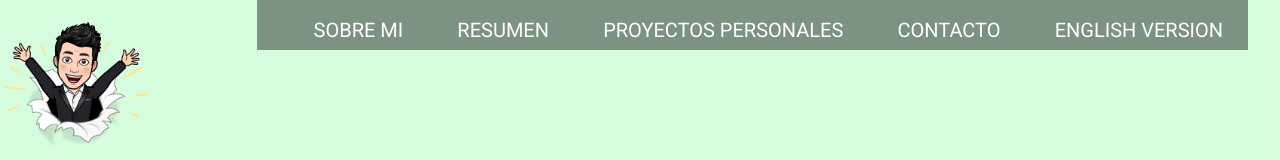
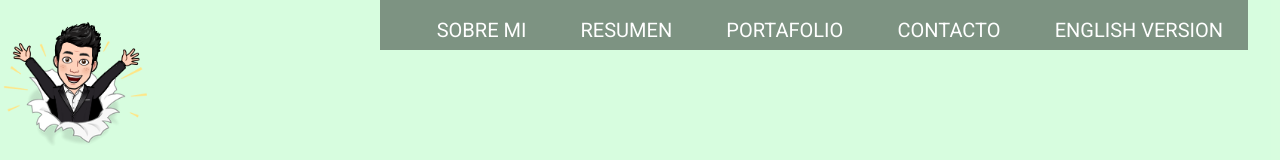
Before and after one commit to EricGill24/Entrega-Proyecto-Final-Gill-Eric, a plain HTML site: page index.html in a window 1280 px wide. Shown: the top 160 px of the page. Drawn offline with nearby package versions, Linux system fonts and the light colour scheme.

Commit message:
retoques 2

```diff
--- a/index.html
+++ b/index.html
@@ -52,7 +52,7 @@
             <ul>
                 <li><a href="index.html">SOBRE MI</a></li>
                 <li><a href="./views/resumen.html">RESUMEN</a></li>
-                <li><a href="./views/proyectospersonales.html">PROYECTOS PERSONALES</a></li>
+                <li><a href="./views/proyectospersonales.html">PORTAFOLIO</a></li>
                 <li><a href="./views/contacto.html">CONTACTO</a></li>
                 <li><a href="./views/inglés.html">ENGLISH VERSION</a></li>
             </ul>
```
Also changed, not shown: views/proyectospersonales.html (+1 -1 lines).
